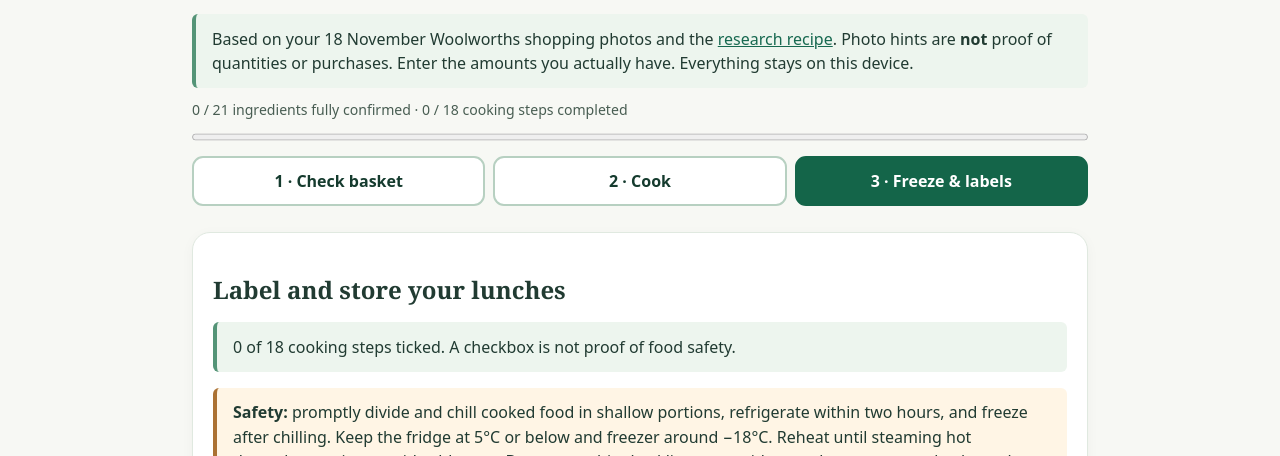
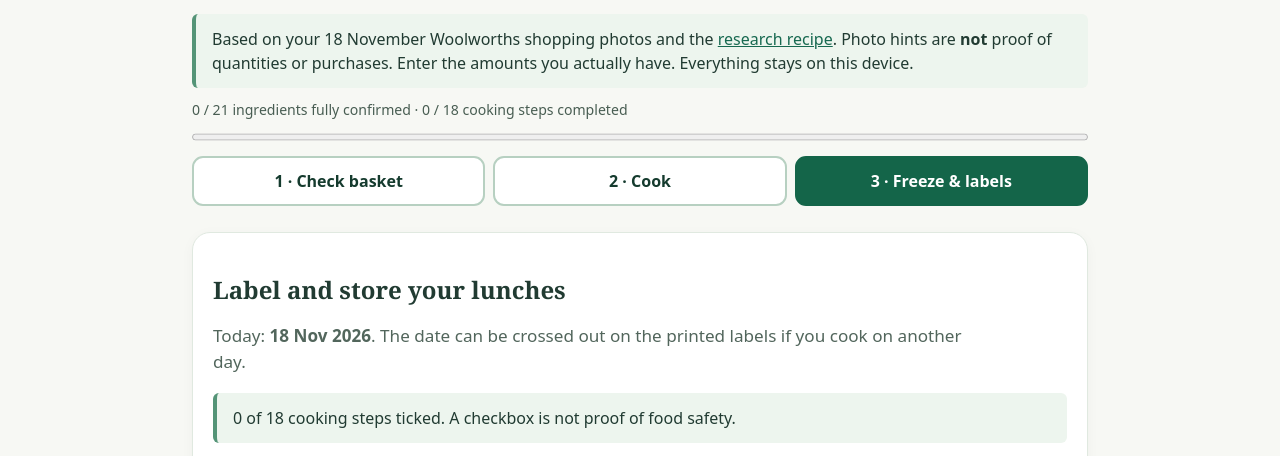
Before and after one commit to joshualparris/HealthiestFood, a plain HTML site: page ten-lunch-cook.html in a window 1280 px wide. Both pictures are taken after a click on the tab "3 · Freeze & labels". Shown: the part 283-739 px from the top of the page. Drawn offline with Linux system fonts and the light colour scheme.

Commit message:
fix: include dated cooking summary target

```diff
--- a/ten-lunch-cook.html
+++ b/ten-lunch-cook.html
@@ -74,7 +74,7 @@ footer{max-width:960px;margin:auto;padding:20px;color:#627369;font-size:.8rem;li
   <div class="actions"><button data-tab="shop">← Recheck ingredients</button><button class="primary" data-tab="finish">Show freezer labels →</button></div>
  </section>
  <section id="pane-finish" class="card" role="tabpanel" aria-labelledby="tab-finish" hidden>
-  <h2>Label and store your lunches</h2>
+  <h2>Label and store your lunches</h2><p class="lead">Today: <strong id="printDate"></strong>. The date can be crossed out on the printed labels if you cook on another day.</p>
   <p id="doneSummary" class="note" aria-live="polite"></p>
   <div class="warning print-instructions"><strong>Safety:</strong> promptly divide and chill cooked food in shallow portions, refrigerate within two hours, and freeze after chilling. Keep the fridge at 5°C or below and freezer around −18°C. Reheat until steaming hot throughout; stir to avoid cold spots. Do not use this checklist to override actual temperature checks or the <a href="https://www.foodauthority.nsw.gov.au/consumer/food-extra-care/leftovers">NSW Food Authority leftovers guidance</a>.</div>
   <div class="labelgrid" id="freezerLabels">
```
